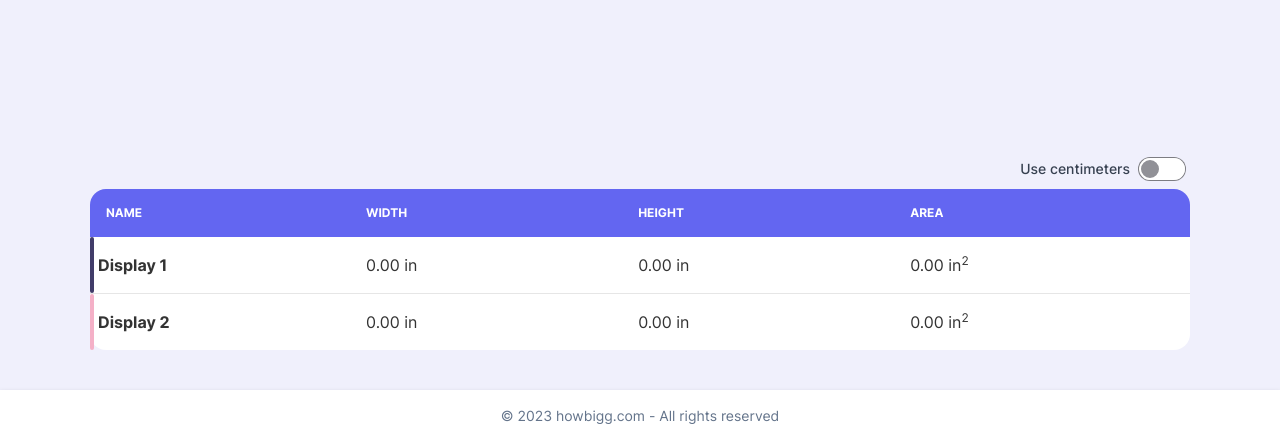
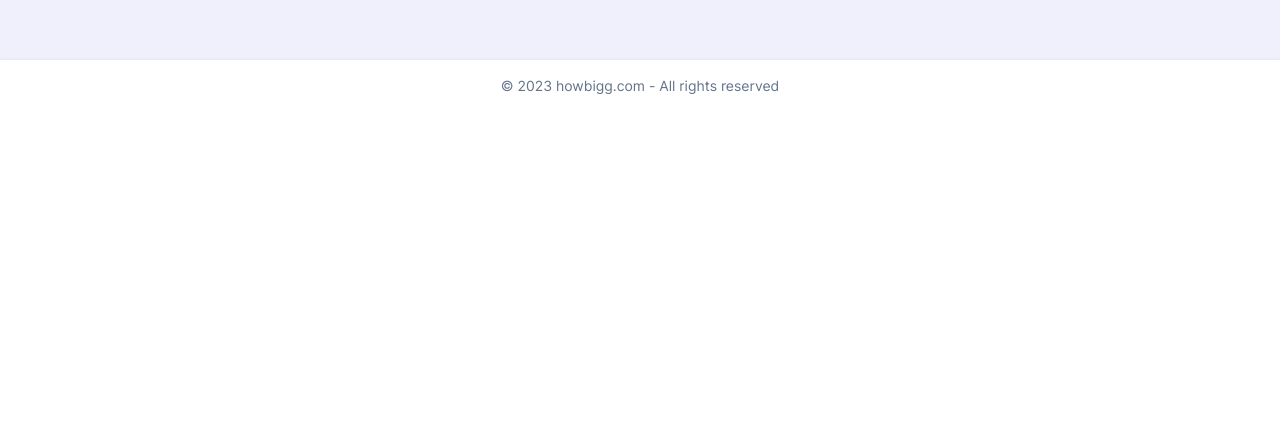
Before and after one commit to jacekobst1/howbigg, a Next.js app: page /compare/display in a window 1280 px wide. Shown: the part 1481-1923 px from the top of the page. After the commit the page ends 1593 px from the top, so only its background shows below. Built offline with nearby package versions, Linux system fonts and the light colour scheme.

Commit message:
Dynamically move Details table, based on biggestDisplay height

```diff
--- a/src/app/compare/display/components/Details/Details.tsx
+++ b/src/app/compare/display/components/Details/Details.tsx
@@ -17,9 +17,24 @@ export default function Details({ displays }: DetailsProps) {
     setUnit(unit);
   }
 
+  const tallestDisplayHeight = displays.reduce((prev, current) =>
+    current.height.cm > prev.height.cm ? current : prev
+  ).height.percentage;
+
+  const marginTop = `-${100 - tallestDisplayHeight}%`;
+  const paddingBottom =
+    tallestDisplayHeight > 70 ? 0 : `${70 - tallestDisplayHeight}%`;
+
   return (
-    <>
-      <label>
+    <div
+      style={{
+        marginTop: marginTop,
+        paddingBottom: paddingBottom,
+        transition: "margin 0.8s, padding 0.8s, opacity 0.8s linear",
+        opacity: tallestDisplayHeight > 0 ? 1 : 0,
+      }}
+    >
+      <label className="relative">
         <p className="flex items-center justify-end text-xs md:text-sm font-medium select-none text-gray-700 px-1">
           <span className="mr-2">Use centimeters</span>
           <Toggle size="md" checked={unitIsCm} onChange={toggleUnit} />
@@ -28,7 +43,7 @@ export default function Details({ displays }: DetailsProps) {
       <div className="overflow-x-auto">
         <table className="table w-full mt-2">
           <thead>
-            <tr>
+            <tr className="select-none">
               <HeadTh>Name</HeadTh>
               <HeadTh>Width</HeadTh>
               <HeadTh>Height</HeadTh>
@@ -38,7 +53,7 @@ export default function Details({ displays }: DetailsProps) {
           <tbody>
             {displays.map((display) => (
               <tr key={display.id} className="group">
-                <th className="p-0 group-hover:bg-primary-100">
+                <th className="p-0 group-hover:bg-primary-100 select-none">
                   <div className="flex items-center">
                     <div
                       className="w-fit h-full rounded-3xl px-0.5 py-7 mr-1"
@@ -63,7 +78,7 @@ export default function Details({ displays }: DetailsProps) {
           </tbody>
         </table>
       </div>
-    </>
+    </div>
   );
 }
 
--- a/src/app/compare/display/components/Setup/DisplayConf.tsx
+++ b/src/app/compare/display/components/Setup/DisplayConf.tsx
@@ -64,7 +64,9 @@ export default function DisplayConf({ display, setDisplay }: DisplayProps) {
             className="w-fit h-full rounded-3xl px-0.5 py-2.5 md:py-3 mr-1"
             style={{ backgroundColor: display.color.background }}
           />
-          <p className="text-slate-600 font-semibold">{display.name}</p>
+          <p className="text-slate-600 font-semibold select-none">
+            {display.name}
+          </p>
         </div>
 
         <div className="form-control mt-3">
```
